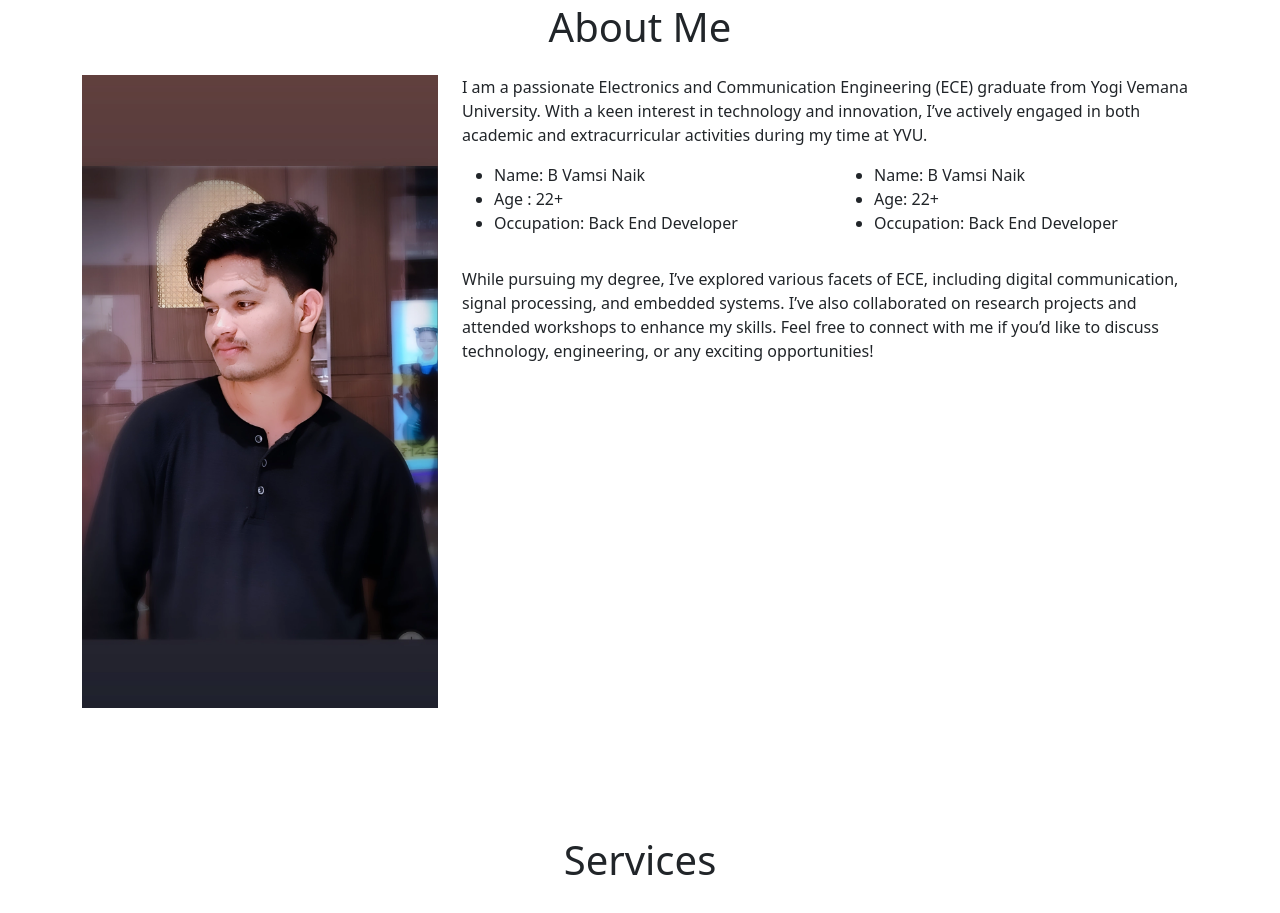
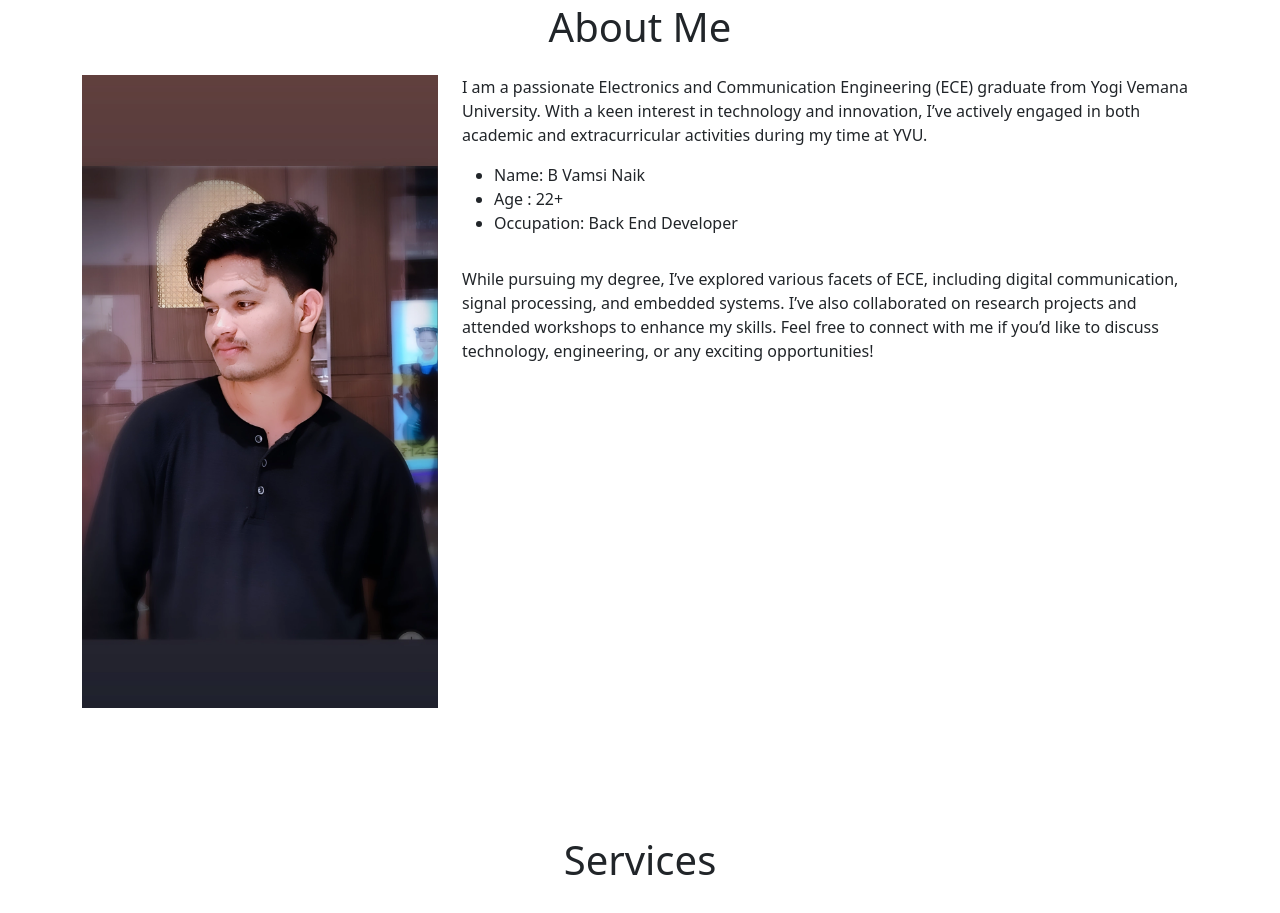
Before and after one commit to Vamsi46va/VamsiNaik-s_Portfolio, a plain HTML site: page index.html in a window 1280 px wide. Shown: the part 1773-2686 px from the top of the page. Drawn offline with nearby package versions, Linux system fonts and the light colour scheme.

Commit message:
Update index.html

```diff
--- a/index.html
+++ b/index.html
@@ -74,14 +74,6 @@
                                 <li>Name: B Vamsi Naik</li>
                                 <li>Age : 22+</li>
                                 <li>Occupation: Back End Developer</li>
-
-                            </ul>
-                        </div>
-                        <div class="col-md-6">
-                            <ul>
-                                <li>Name: B Vamsi Naik</li>
-                                <li>Age: 22+</li>
-                                <li>Occupation:  Back End Developer</li>
 
                             </ul>
                         </div>
```
